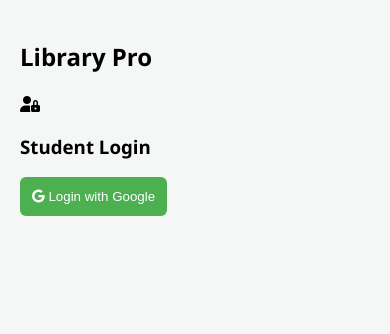
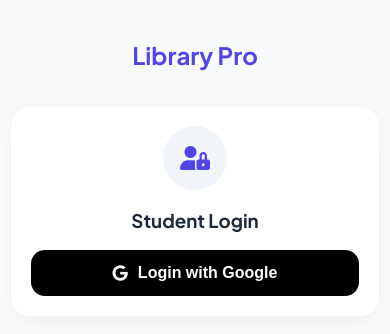
Before and after one commit to stnmgaurav/library-web, a plain HTML site: page index.html in a window 390 px wide. Drawn offline with Linux system fonts and the light colour scheme; no server answers.

Commit message:
Refactor CSS for modern design and responsiveness

```diff
--- a/style.css
+++ b/style.css
@@ -1,61 +1,188 @@
-body {
-    font-family: 'Segoe UI', Tahoma, Geneva, Verdana, sans-serif;
-    background-color: #f4f7f6;
-    margin: 0;
-    padding: 20px;
+/* Modern CSS Reset & Google Fonts */
+@import url('https://fonts.googleapis.com/css2?family=Plus+Jakarta+Sans:wght@400;500;600;700&display=swap');
+
+:root {
+    --primary: #4f46e5;
+    --primary-dark: #4338ca;
+    --success: #10b981;
+    --danger: #ef4444;
+    --warning: #f59e0b;
+    --bg: #f8fafc;
+    --card-bg: #ffffff;
+    --text-main: #1e293b;
+    --text-muted: #64748b;
 }
 
-.container {
-    max-width: 900px;
-    margin: auto;
-    background: white;
-    padding: 30px;
-    border-radius: 12px;
-    box-shadow: 0 5px 15px rgba(0,0,0,0.1);
+* {
+    box-sizing: border-box;
+    -webkit-tap-highlight-color: transparent;
 }
 
-header {
-    text-align: center;
-    border-bottom: 2px solid #eee;
-    margin-bottom: 20px;
+body {
+    font-family: 'Plus Jakarta Sans', sans-serif;
+    background: var(--bg);
+    color: var(--text-main);
+    margin: 0;
+    padding: 10px;
+    display: flex;
+    flex-direction: column;
+    align-items: center;
+    min-height: 100vh;
 }
 
-.form-group {
-    display: flex;
-    gap: 10px;
-    margin-bottom: 30px;
-    flex-wrap: wrap;
+/* Header Section */
+.header {
+    text-align: center;
+    padding: 30px 20px;
+    width: 100%;
 }
 
-input, select, button {
-    padding: 12px;
-    border: 1px solid #ddd;
-    border-radius: 6px;
+.header h2 {
+    margin: 0;
+    font-size: 24px;
+    font-weight: 700;
+    color: var(--primary);
 }
 
-button {
-    background-color: #4CAF50;
-    color: white;
-    border: none;
-    cursor: pointer;
-    transition: 0.3s;
+.header p {
+    margin: 5px 0 0;
+    color: var(--text-muted);
+    font-weight: 500;
 }
 
-button:hover {
-    background-color: #45a049;
+/* Card Styling */
+.card {
+    background: var(--card-bg);
+    padding: 24px;
+    border-radius: 20px;
+    box-shadow: 0 10px 25px -5px rgba(0, 0, 0, 0.05);
+    margin-bottom: 20px;
+    width: 100%;
+    max-width: 450px;
+    text-align: center;
+    border: 1px solid rgba(241, 245, 249, 1);
+}
+
+.stats-card {
+    background: linear-gradient(135deg, #eef2ff 0%, #e0e7ff 100%);
+    border: none;
+    color: var(--primary-dark);
+}
+
+/* Icon Design */
+.icon-circle {
+    width: 64px;
+    height: 64px;
+    background: #f1f5f9;
+    border-radius: 50%;
+    display: flex;
+    align-items: center;
+    justify-content: center;
+    margin: 0 auto 15px;
+    color: var(--primary);
+    font-size: 24px;
+}
+
+/* Buttons */
+button {
+    width: 100%;
+    padding: 14px;
+    border-radius: 14px;
+    border: none;
+    font-size: 16px;
+    font-weight: 600;
+    cursor: pointer;
+    transition: all 0.2s ease;
+    display: flex;
+    align-items: center;
+    justify-content: center;
+    gap: 10px;
+}
+
+button:active { transform: scale(0.96); }
+
+.google-btn {
+    background: #000;
+    color: white;
+    margin-top: 15px;
+}
+
+.primary-btn {
+    background: var(--primary);
+    color: white;
+    box-shadow: 0 4px 12px rgba(79, 70, 229, 0.3);
+}
+
+.logout-btn {
+    background: #fee2e2;
+    color: var(--danger);
+    max-width: 150px;
+    margin: 10px auto;
+}
+
+.mini-btn {
+    padding: 8px 12px;
+    background: var(--success);
+    color: white;
+    font-size: 13px;
+    border-radius: 8px;
+}
+
+/* Inputs & Selects */
+input, select {
+    padding: 10px;
+    border-radius: 10px;
+    border: 1px solid #e2e8f0;
+    background: #f8fafc;
+    font-size: 14px;
+    outline: none;
+}
+
+input:focus { border-color: var(--primary); }
+
+/* Table Design */
+.table-container {
+    overflow-x: auto;
+    width: 100%;
+    border-radius: 12px;
 }
 
 table {
     width: 100%;
     border-collapse: collapse;
+    font-size: 14px;
 }
 
-th, td {
+th {
+    text-align: left;
     padding: 12px;
-    text-align: left;
-    border-bottom: 1px solid #eee;
+    background: #f8fafc;
+    color: var(--text-muted);
+    font-weight: 600;
 }
 
-.delete-btn {
-    background-color: #f44336;
+td {
+    padding: 12px;
+    border-top: 1px solid #f1f5f9;
+    color: var(--text-main);
 }
+
+/* QR Reader Styling */
+#reader {
+    width: 100%;
+    margin-top: 15px;
+    border-radius: 15px;
+    overflow: hidden;
+    border: none !important;
+}
+
+#reader video {
+    border-radius: 15px;
+}
+
+/* Responsive Adjustments */
+@media (max-width: 480px) {
+    body { padding: 10px; }
+    .card { padding: 20px; }
+    h2 { font-size: 20px; }
+}
```
